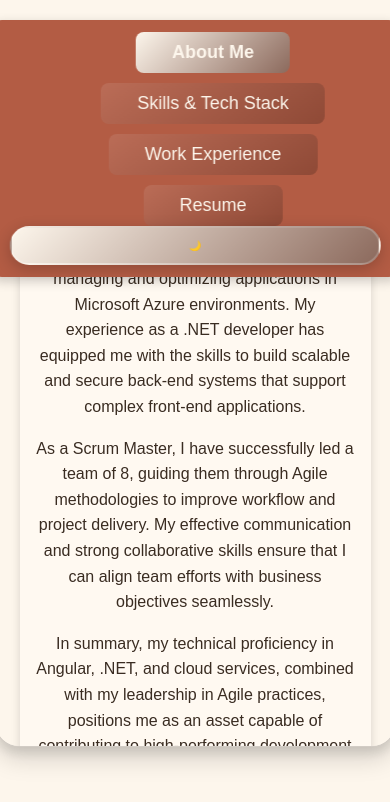
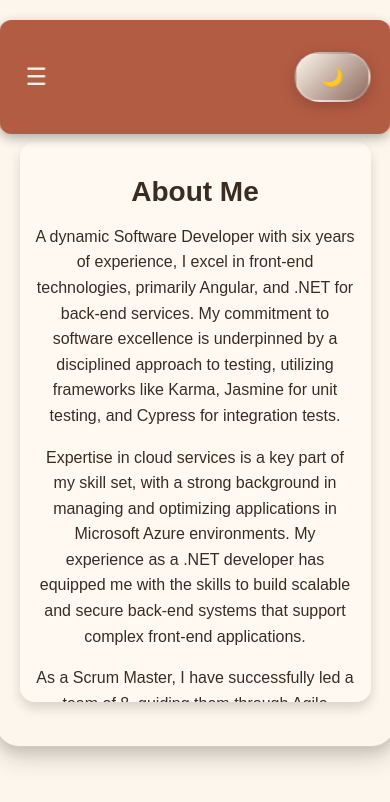
Before and after one commit to Thegrinch1985/Resume, an Angular app in the folder resume/: page /about in a window 390 px wide. Shown: the top 802 px of the page. Built offline with nearby package versions, Linux system fonts and the light colour scheme.

Commit message:
More Styling

```diff
--- a/resume/src/app/components/about-me/about-me.component.scss
+++ b/resume/src/app/components/about-me/about-me.component.scss
@@ -8,10 +8,16 @@
 .about-me-container {
   background: var(--slate-white);
   color: var(--dark-charcoal);
-  padding: 15px; /* Slightly smaller spacing */
-  border-radius: 12px;
-  box-shadow: 0 6px 10px rgba(0, 0, 0, 0.15);
+  padding: 15px; /* Reduced padding for compactness */
+  max-width: 700px; /* Slightly smaller width */
+  margin: 20px auto; /* Reduced vertical spacing */
+  border-radius: 15px;
+  box-shadow: 0 6px 12px rgba(0, 0, 0, 0.15);
+  font-family: 'Poppins', sans-serif; /* Consistent modern font */
+  position: relative;
   text-align: center;
+  overflow: scroll; /* Prevents overflow */
+
 }
 
 // .about-me-container h1 {
--- a/resume/src/app/components/navigation/navigation.component.html
+++ b/resume/src/app/components/navigation/navigation.component.html
@@ -1,20 +1,15 @@
 <nav>
+  <!-- Hamburger Menu Button -->
+  <button class="hamburger" (click)="toggleMenu()">
+    ☰
+  </button>
 
-    <ul>
-      <!-- Link to About Me, only show on routes that aren't /profile -->
-      <li><a routerLink="/about" routerLinkActive="active">About Me</a></li>
+  <ul [class.open]="menuOpen">
+    <li><a routerLink="/about" routerLinkActive="active" (click)="closeMenu()">About Me</a></li>
+    <li><a routerLink="/skills" routerLinkActive="active" (click)="closeMenu()">Skills & Tech Stack</a></li>
+    <li><a routerLink="/work" routerLinkActive="active" (click)="closeMenu()">Work Experience</a></li>
+    <li><a routerLink="/resume" routerLinkActive="active" (click)="closeMenu()">Resume</a></li>
+  </ul>
 
-      <!-- Link to Skills & Tech Stack, only show on routes that aren't /profile -->
-      <li><a routerLink="/skills" routerLinkActive="active">Skills & Tech Stack</a></li>
-
-      <!-- Link to Work Experience, only show on routes that aren't /profile -->
-      <li><a routerLink="/work" routerLinkActive="active">Work Experience</a></li>
-
-      <!-- Link to Resume, only show on routes that aren't /profile -->
-      <li><a routerLink="/resume" routerLinkActive="active">Resume</a></li>
-
-    </ul>
-
-      <!-- Button to toggle dark mode -->
-      <button class="download-btn"  (click)="toggleDarkMode()">{{buttonText}}</button>
-  </nav>
+  <button class="nav-button"  (click)="toggleDarkMode()">{{ buttonText }}</button>
+</nav>
--- a/resume/src/app/components/navigation/navigation.component.scss
+++ b/resume/src/app/components/navigation/navigation.component.scss
@@ -1,22 +1,20 @@
 /* Main Navigation Bar */
-@import 'src/styles.scss';
-
 nav {
-  background: linear-gradient(135deg, var(--muted-plum), var(--muted-plum));
-  padding: 15px 30px;
-  box-shadow: 0 4px 12px rgba(0, 0, 0, 0.2);
-  border-radius: 12px;
-  backdrop-filter: blur(10px); /* Adds a soft glass effect */
-  position: fixed; /* Stays at the top */
-  width: 90%;
-  max-width: 1100px; /* Keeps it centered */
+  display: flex;
+  align-items: center;
+  justify-content: space-between;
+  position: fixed;
   top: 20px;
   left: 50%;
   transform: translateX(-50%);
+  width: 90%;
+  max-width: 1100px;
+  background: var(--muted-plum);
+  padding: 12px 20px;
+  box-shadow: 0 4px 12px rgba(0, 0, 0, 0.3);
+  border-radius: 12px;
+  backdrop-filter: blur(15px);
   z-index: 1000;
-  display: flex;
-  justify-content: space-between; /* Makes space between nav items and button */
-  align-items: center; /* Center items vertically */
 }
 
 /* Navigation List */
@@ -25,94 +23,135 @@ nav ul {
   padding: 0;
   margin: 0;
   display: flex;
-  gap: 20px; /* Space between items */
-  align-items: center; /* Aligns all items, including the button */
+  gap: 20px;
+  align-items: center;
 }
 
 /* Navigation Links */
 nav ul li a {
-  color: var(--light-gray); /* Soft lilac for readability */
+  color: var(--light-gray);
   text-decoration: none;
   font-size: 18px;
   padding: 10px 18px;
   border-radius: 8px;
   font-weight: 500;
-  background: linear-gradient(145deg, rgba(255, 255, 255, 0.1), rgba(0, 0, 0, 0.2));
+  transition: all 0.3s ease;
 }
 
-/* Hover Effect for Links */
 nav ul li a:hover {
-  background: linear-gradient(135deg, var(--slate-gray), var(--light-gray));
+  background: rgba(var(--light-gray), 0.1);
   transform: scale(1.1);
-  box-shadow: 0 4px 10px rgba(192, 132, 151, 0.5);
 }
 
 /* Active Link */
 nav ul li a.active {
-  background: linear-gradient(135deg, var(--light-gray), var(--slate-gray));
+  background: var(--slate-gray);
   font-weight: bold;
 }
 
-/* Button Styles */
-.download-btn {
+/* Modern Hamburger Menu */
+.hamburger {
+  display: none;
+  font-size: 24px;
+  background: none;
+  border: none;
+  cursor: pointer;
+  color: var(--light-gray);
+  transition: transform 0.3s ease;
+}
+
+.hamburger.active {
+  transform: rotate(90deg);
+}
+
+/* Navigation Button (Improved to match the design) */
+.nav-button {
   display: inline-block;
-  padding: 12px ;
+  margin: 0 auto;  /* Center button */
+  padding: 12px 25px;
   background: linear-gradient(135deg, var(--light-gray), var(--slate-gray));
   color: var(--dark-charcoal);
-  border-radius: 25px;
-  font-size: 10px;
+  border: none;
+  border-radius: 25px; /* Rounded for a modern look */
+  font-size: 18px;
+  font-weight: 500;  /* Light font-weight to match the links */
+  text-transform: uppercase;
   text-align: center;
   box-shadow: 0 4px 15px rgba(0, 0, 0, 0.2);
   transition: all 0.3s ease;
   cursor: pointer;
-  backdrop-filter: blur(10px);
+  backdrop-filter: blur(10px); /* Soft glassmorphism */
   -webkit-backdrop-filter: blur(10px);
   border: 2px solid rgba(255, 255, 255, 0.2); /* Subtle border for depth */
 }
 
-/* Hover Effect for Button */
-.download-btn:hover {
+/* Hover Effect */
+.nav-button:hover {
   background: linear-gradient(135deg, var(--slate-gray), var(--light-gray));
   box-shadow: 0 6px 20px rgba(0, 0, 0, 0.3);
   transform: translateY(-3px); /* Subtle lift */
 }
 
-/* Active (Click) Effect for Button */
-.download-btn:active {
+/* Active (Click) Effect */
+.nav-button:active {
   transform: translateY(1px); /* Slight sink effect */
   box-shadow: 0 4px 10px rgba(0, 0, 0, 0.2);
 }
 
-/* Focus Effect for Button */
-.download-btn:focus {
+/* Focus Effect */
+.nav-button:focus {
   outline: none;
   box-shadow: 0 0 0 3px rgba(169, 120, 163, 0.5); /* Focus ring */
 }
 
-/* Mobile-Friendly Styles */
+/* Side Navigation Menu for Mobile */
 @media screen and (max-width: 768px) {
-  nav {
-    width: 95%;
-    padding: 12px 20px;
-    flex-direction: column; /* Stacks items vertically on mobile */
-    align-items: center; /* Centers items */
+  .hamburger {
+    display: block;
   }
 
   nav ul {
+    display: flex;
     flex-direction: column;
-    align-items: center;
-    gap: 10px;
+    position: fixed;
+    top: 0;
+    left: -100%;
+    height: 100vh;
+    width: 250px;
+    background: var(--muted-plum);
+    padding: 60px 20px;
+    gap: 25px;
+    transition: left 0.3s ease;
+    box-shadow: 4px 0 10px rgba(0, 0, 0, 0.3);
+    border-radius: 0 12px 12px 0;
+  }
+
+  nav ul.open {
+    left: 0;
+  }
+
+
+
+  nav ul li {
+    width: 90%;
   }
 
   nav ul li a {
     display: block;
-    width: 100%;
-    text-align: center;
+    text-align: left;
+    font-size: 16px;
+    padding: 12px 16px;
+    width: 90%;
+    border-radius: 8px;
   }
 
-  /* Mobile Button */
-  .download-btn {
-    width: 100%; /* Make the button full-width on mobile */
-    text-align: center;
+  .nav-button {
+    display: flex;
+    align-items: center;
+    margin-left: auto;  /* This will push the button to the right */
+    width: auto; /* Make the button auto width on mobile */
+    max-width: 250px; /* Limit the width on small screens like iPhones */
+    margin: 20px 0; /* Add vertical margin for spacing */
+    padding: 12px 25px; /* Adjust padding for mobile */
   }
 }
--- a/resume/src/app/components/navigation/navigation.component.ts
+++ b/resume/src/app/components/navigation/navigation.component.ts
@@ -1,4 +1,4 @@
-import { Component, OnInit } from '@angular/core';
+import { Component, HostListener, OnInit, Renderer2 } from '@angular/core';
 import { ThemeService } from 'src/app/services/theme.service';
 
 @Component({
@@ -7,21 +7,45 @@ import { ThemeService } from 'src/app/services/theme.service';
   styleUrls: ['./navigation.component.scss']
 })
 export class NavigationComponent implements OnInit {
-  isLightMode: boolean = true; // Default to light mode
+  isLightMode: boolean = true;
+  menuOpen: boolean = false;
 
-  constructor(private themeService: ThemeService) {}
+  constructor(private themeService: ThemeService, private renderer: Renderer2) {}
 
   ngOnInit() {
     this.isLightMode = this.themeService.getSystemTheme() === 'light';
+    this.applyTheme();
   }
 
-  // Toggle between light and dark mode
+  toggleMenu() {
+    this.menuOpen = !this.menuOpen;
+  }
+
+  closeMenu() {
+    this.menuOpen = false;
+  }
+
+  @HostListener('document:click', ['$event'])
+  onClickOutside(event: Event) {
+    if (this.menuOpen) {
+      const clickedInside = (event.target as HTMLElement).closest('.nav-menu, .hamburger');
+      if (!clickedInside) {
+        this.closeMenu();
+      }
+    }
+  }
+
   toggleDarkMode() {
     this.isLightMode = !this.isLightMode;
     this.themeService.setDarkMode(!this.isLightMode);
+    this.applyTheme();
   }
 
-  // Use a getter for dynamic button text
+  applyTheme() {
+    const theme = this.isLightMode ? 'light-theme' : 'dark-theme';
+    this.renderer.setAttribute(document.body, 'class', theme);
+  }
+
   get buttonText(): string {
     return this.isLightMode ? '🌙' : '🌞';
   }
--- a/resume/src/app/components/resume/resume.component.scss
+++ b/resume/src/app/components/resume/resume.component.scss
@@ -78,6 +78,35 @@
   box-shadow: 0 4px 8px rgba(0, 0, 0, 0.15); /* Enhanced shadow on hover */
 }
 
+/* Skills List */
+.skills-container ul {
+  list-style: none;
+  padding: 0;
+  margin: 0 auto;
+  display: flex;
+  flex-wrap: wrap; /* Enables wrapping for responsiveness */
+  justify-content: center; /* Centers the items */
+  gap: 10px; /* Consistent gap between items */
+}
+
+.skills-container ul li {
+  font-size: 16px; /* Slightly smaller text size */
+  margin: 0; /* Removed margin (handled by gap) */
+  background: linear-gradient(135deg, var(--light-gray), var(--slate-gray));
+  padding: 8px 12px; /* Reduced padding for compactness */
+  border-radius: 10px; /* Rounded corners */
+  text-shadow: 0px 0px 2px rgba(0, 0, 0, 0.2); /* Subtle text depth */
+  display: inline-block;
+  transition: transform 0.3s ease, background 0.3s ease; /* Smooth hover effect */
+  box-shadow: 0 2px 4px rgba(0, 0, 0, 0.1); /* Subtle box shadow for depth */
+}
+
+/* Hover Effects */
+.skills-container ul li:hover {
+  background: linear-gradient(135deg, var(--slate-gray),var(--light-gray));
+  // transform: scale(1.05); /* Subtle scaling */
+  box-shadow: 0 4px 8px rgba(0, 0, 0, 0.15); /* Enhanced shadow on hover */
+}
 
 /* Experience and Education Items */
 .experience-item,
```
